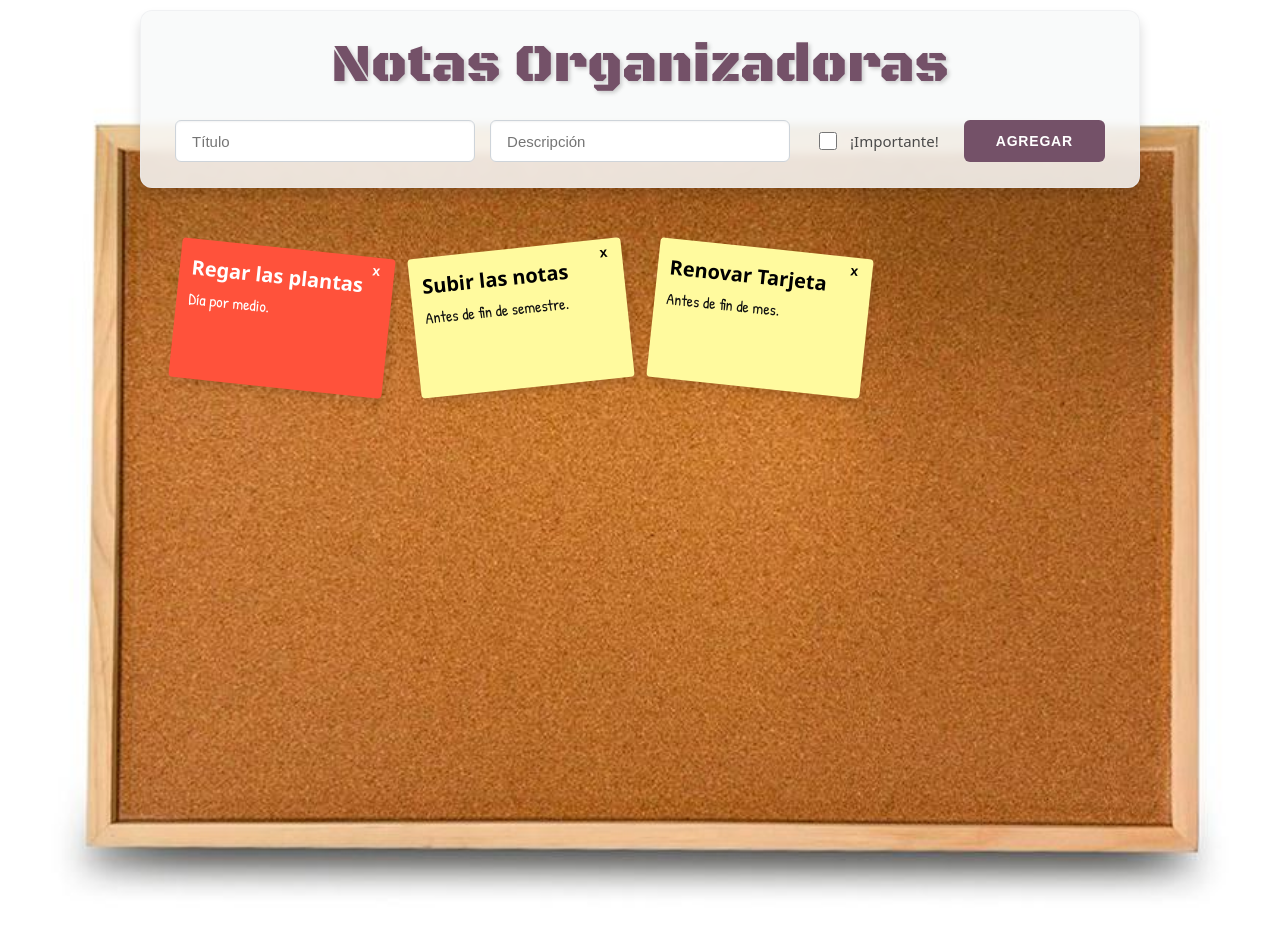
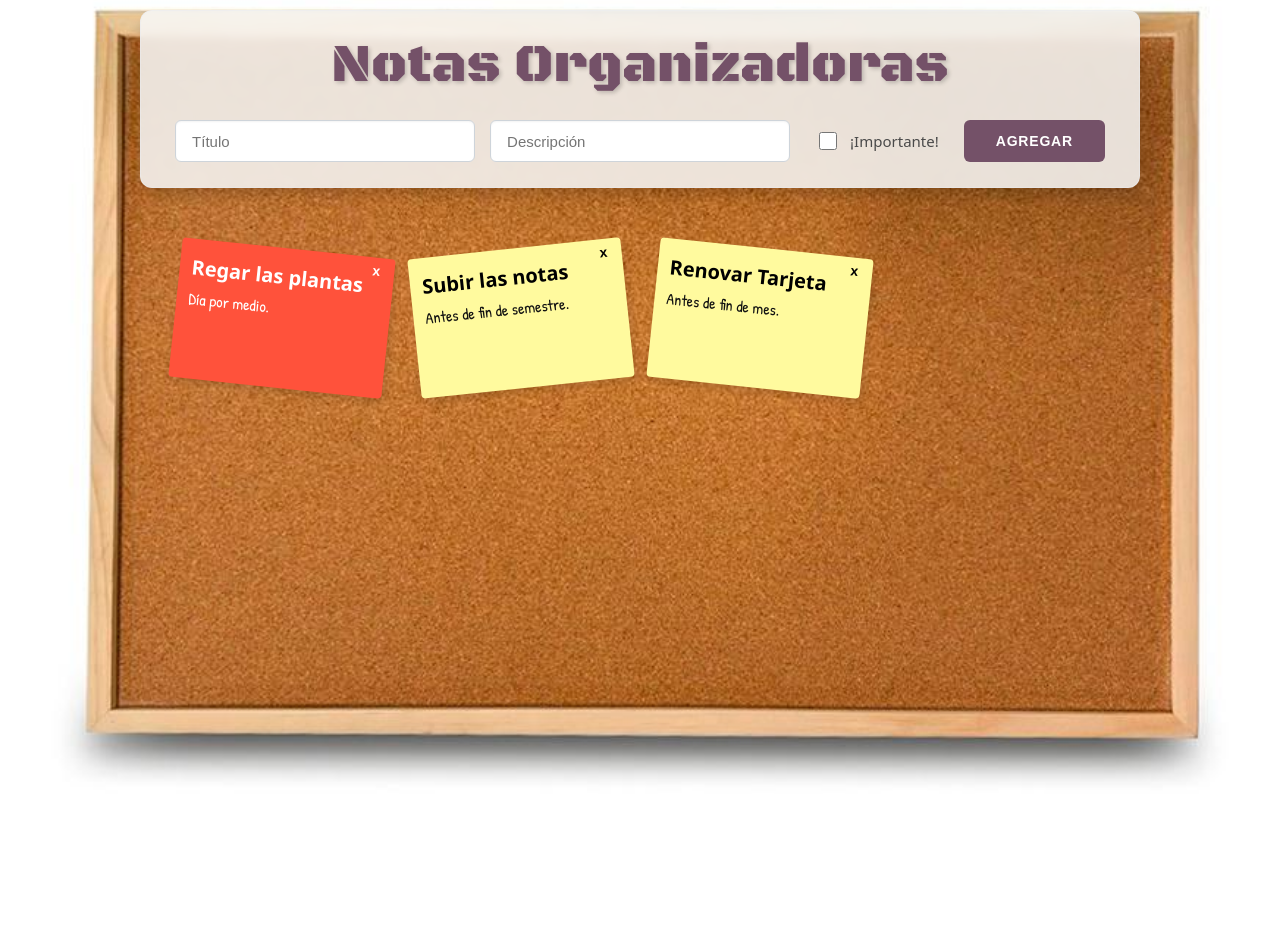
Before and after one commit to magdavb/App-Notas-Organizadoras, a React (Vite) app: page / in a window 1280 px wide. Shown: the top 934 px of the page. After the commit the page ends 800 px from the top, so only its background shows below. Built offline with nearby package versions, Linux system fonts and the light colour scheme.

Commit message:
Update App.css

```diff
--- a/src/App.css
+++ b/src/App.css
@@ -71,9 +71,9 @@ body {
 ========================= */
 .pizarra-corcho {
   position: relative;
-  margin-top: 5px;
+  margin-top: 20px; /* Le da un espacio sano con el formulario de arriba */
   padding: 15px;
-  padding-bottom: 40px;
+  padding-bottom: 40px; /* Margen libre abajo para que las notas no toquen el borde */
   width: 100%;
   max-width: 1000px;
   margin-left: auto;
@@ -81,11 +81,9 @@ body {
   box-sizing: border-box;
   border-radius: 12px;
   transition: all 0.3s ease;
-  min-height: 100vh;
-  background-size: cover;
-  background-position: center;
-  background-repeat: no-repeat;
-  background-attachment: scroll;
+
+  /* NO le pongas aquí la imagen de fondo ni alturas fijas */
+  height: auto;
 }
 
 /* =========================
```
